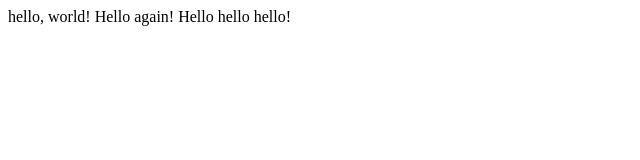
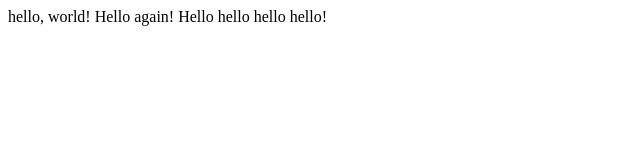
Before and after one commit to GlennG2012/wpGitLecture, a plain HTML site: page hello.html in a window 1280 px wide. Shown: the full height of the page, 0-640 px from the left. Drawn offline with Linux system fonts and the light colour scheme.

Commit message:
Update hello.html

```diff
--- a/hello.html
+++ b/hello.html
@@ -4,6 +4,6 @@
    <title>My Webpage</title>
   </head>
   <body>
-    hello, world! Hello again! Hello hello hello!
+    hello, world! Hello again! Hello hello hello hello!
   </body>
 </html>
```
